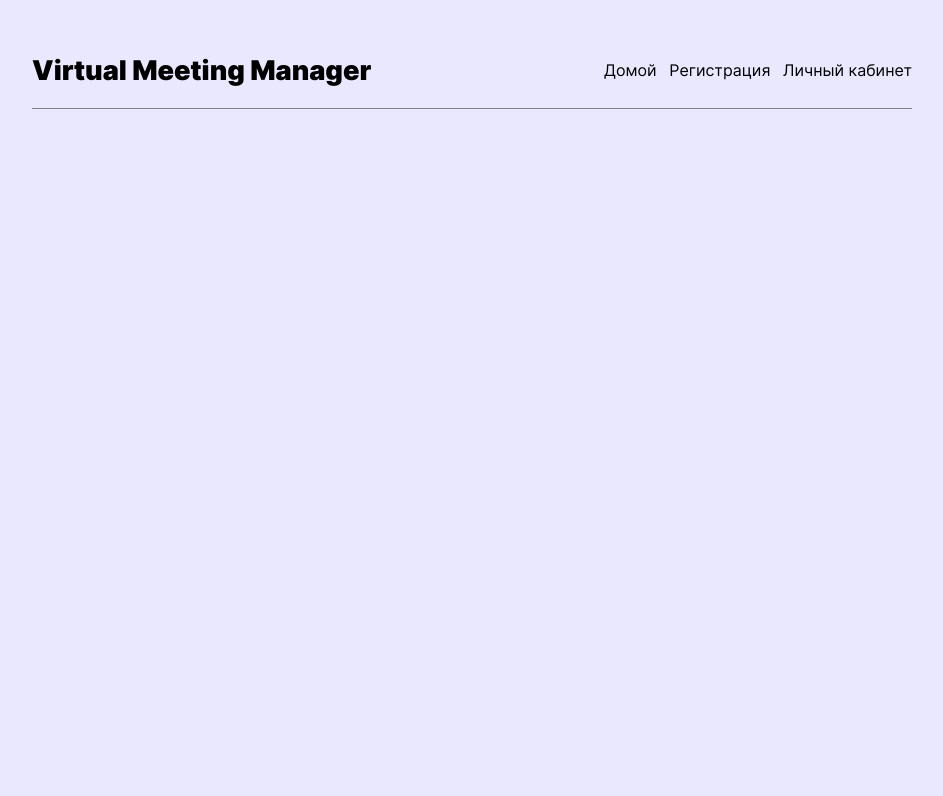
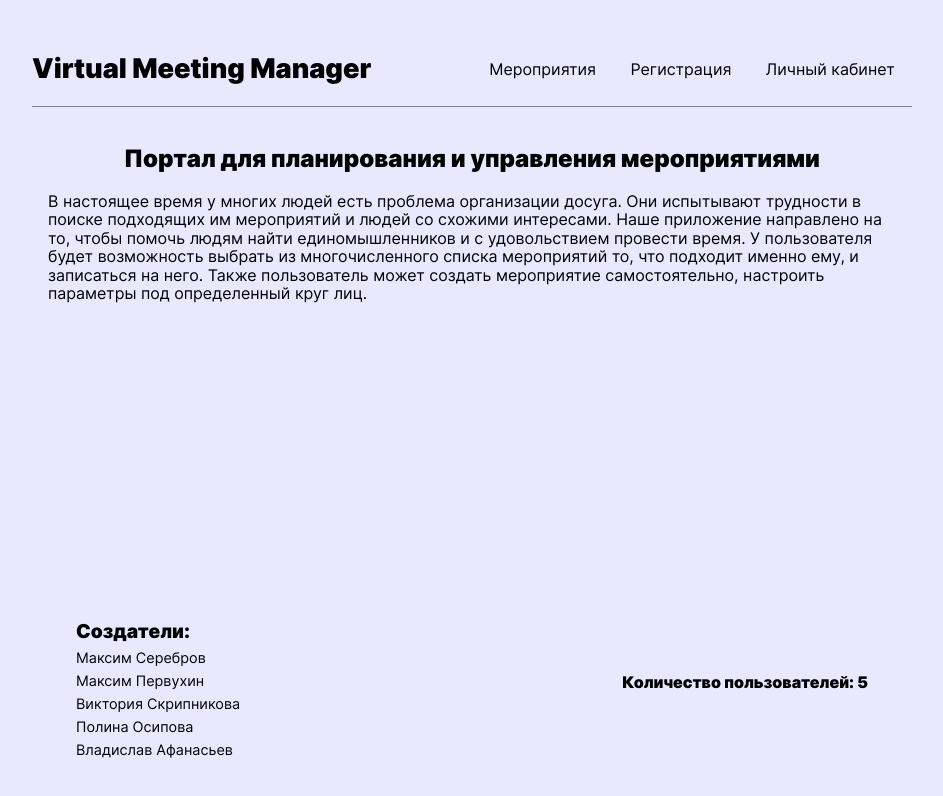
Before and after one commit to MaksiRep/Virtual-meeting-manager-frontend, a React app: page /home in a window 1280 px wide. Shown: the whole page, without its empty margins (168-1111 px from the left). Built offline with nearby package versions, Linux system fonts and the light colour scheme.

Commit message:
feat/вёрстка главной страницы

```diff
--- a/src/components/App.js
+++ b/src/components/App.js
@@ -22,6 +22,7 @@ import ContactInfoPopup from "./landing/ContactInfoPopup";
 import contactInfoPopup from "./landing/ContactInfoPopup";
 import EditMeetingPopup from "./landing/EditMeetingPopup";
 import UserPopup from "./landing/UserPopup";
+import MainPage from "./landing/MainPage";
 
 
 function App() {
@@ -141,7 +142,8 @@ function App() {
                    <Header className="App-header" />
                    <main className='content'>
                        <Routes>
-                           <Route path='/' element={<Navigate to='/meeting-list' replace={true}/>}/>
+                           <Route path='/*' element={<Navigate to='/home' replace={true}/>}/>
+                           <Route path='/home' element={<MainPage creators={users}/>}/>
                            <Route path='/sign-up' element={<Register />}/>
                            <Route path='/sign-in' element={<Login onRecoveryClick={handleRecoveryPasswordClick}/>}/>
                            <Route path='/profile' element={<Profile userInfo={currentUser} userCards={currentCards}
--- a/src/components/landing/Header.js
+++ b/src/components/landing/Header.js
@@ -1,6 +1,7 @@
 import React from "react";
 import NavBar from "./NavBar";
 import '../styles/Header.css'
+import {Link} from "react-router-dom";
 
 function Header() {
 
@@ -8,7 +9,7 @@ function Header() {
 
     return(
        <header className='header'>
-           <h2 className='header__title'>Virtual Meeting Manager</h2>
+           <Link to='/home' className='header__title'>Virtual Meeting Manager</Link>
            <NavBar/>
        </header>
     );
--- /dev/null
+++ b/src/components/landing/MainPage.js
@@ -0,0 +1,24 @@
+import React from "react";
+import '../styles/MainPage.css';
+
+function MainPage(props) {
+    return(
+        <div className='main-page'>
+            <div className='main-page-info'>
+                <h2 className='main-page-info__title'>Портал для планирования и управления мероприятиями</h2>
+                <p className='main-page-info__description'>В настоящее время у многих людей есть проблема организации досуга. Они испытывают трудности в поиске подходящих им мероприятий и людей со схожими интересами. Наше приложение направлено на то, чтобы помочь людям найти единомышленников и с удовольствием провести время. У пользователя будет возможность выбрать из многочисленного списка мероприятий то, что подходит именно ему, и записаться на него. Также пользователь может создать мероприятие самостоятельно, настроить параметры под определенный круг лиц.</p>
+            </div>
+            <div className='main-page-users'>
+                <div className='main-page-creators'>
+                    <p className='main-page-creators__title'>Создатели:</p>
+                    {props.creators.map((user) =>
+                        <p className='main-page-creators__name'>{user.name} {user.surname}</p>
+                    )}
+                </div>
+                <p className='main-page-users__count'>Количество пользователей: {props.creators.length}</p>
+            </div>
+        </div>
+    );
+}
+
+export default MainPage;
--- a/src/components/landing/NavBar.js
+++ b/src/components/landing/NavBar.js
@@ -17,7 +17,7 @@ function NavBar() {
     return(
         <nav className='menu'>
             <NavLink to='/meeting-list' className={({isActive}) => `menu__link
-                ${isActive ? "menu__link_active" : ""}`}>Домой</NavLink>
+                ${isActive ? "menu__link_active" : ""}`}>Мероприятия</NavLink>
             {authPath()}
             <NavLink to='/profile' className={({isActive}) => `menu__link
                 ${isActive ? "menu__link_active" : ""}`}>Личный кабинет</NavLink>
--- a/src/components/styles/Header.css
+++ b/src/components/styles/Header.css
@@ -25,6 +25,10 @@
 
 .header__title{
     font-size: 1.7rem;
+    color: #000;
+    text-decoration: none;
+    font-weight: bold;
+    margin-top: 1.3rem;
 }
 
 @media screen and (max-width: 890px) {
--- /dev/null
+++ b/src/components/styles/MainPage.css
@@ -0,0 +1,46 @@
+.main-page{
+    display: flex;
+    flex-direction: column;
+    width: 80%;
+    margin: 0 auto;
+    max-width: 55rem;
+    height: 80vh;
+    justify-content: space-between;
+}
+
+.main-page-info__description{
+    margin: 0 1rem;
+}
+
+.main-page-info__title{
+    text-align: center;
+}
+
+.main-page-info__creators{
+    display: flex;
+    justify-self: end;
+}
+
+.main-page-users{
+    display: flex;
+    width: 90%;
+    margin: 0 auto;
+    justify-content: space-between;
+}
+
+.main-page-users__count{
+    font-weight: bold;
+    align-self: center;
+}
+
+.main-page-creators__title{
+    font-weight: bold;
+    font-size: 1.2rem;
+    margin-bottom: 0.5rem;
+}
+
+.main-page-creators__name{
+    font-size: 0.9rem;
+    margin-top: 0;
+    margin-bottom: 0.4rem;
+}
--- a/src/components/styles/NavBar.css
+++ b/src/components/styles/NavBar.css
@@ -1,9 +1,9 @@
 .menu{
     display: flex;
     flex-direction: row;
-    justify-content: space-between;
+    justify-content: space-around;
     margin: 0;
-    width: 35%;
+    width: 50%;
     align-items: center;
 }
 
--- a/src/utils/initialUsers.js
+++ b/src/utils/initialUsers.js
@@ -35,4 +35,13 @@ export const initialUsers = [
         isAdmin: true,
         _id: 4
     },
+    {
+        name: 'Владислав',
+        surname: 'Афанасьев',
+        email: 'v.afanasev1@g.nsu.ru',
+        sex: 'male',
+        birthDate: '2000-10-22',
+        isAdmin: true,
+        _id: 5
+    }
 ]
```
